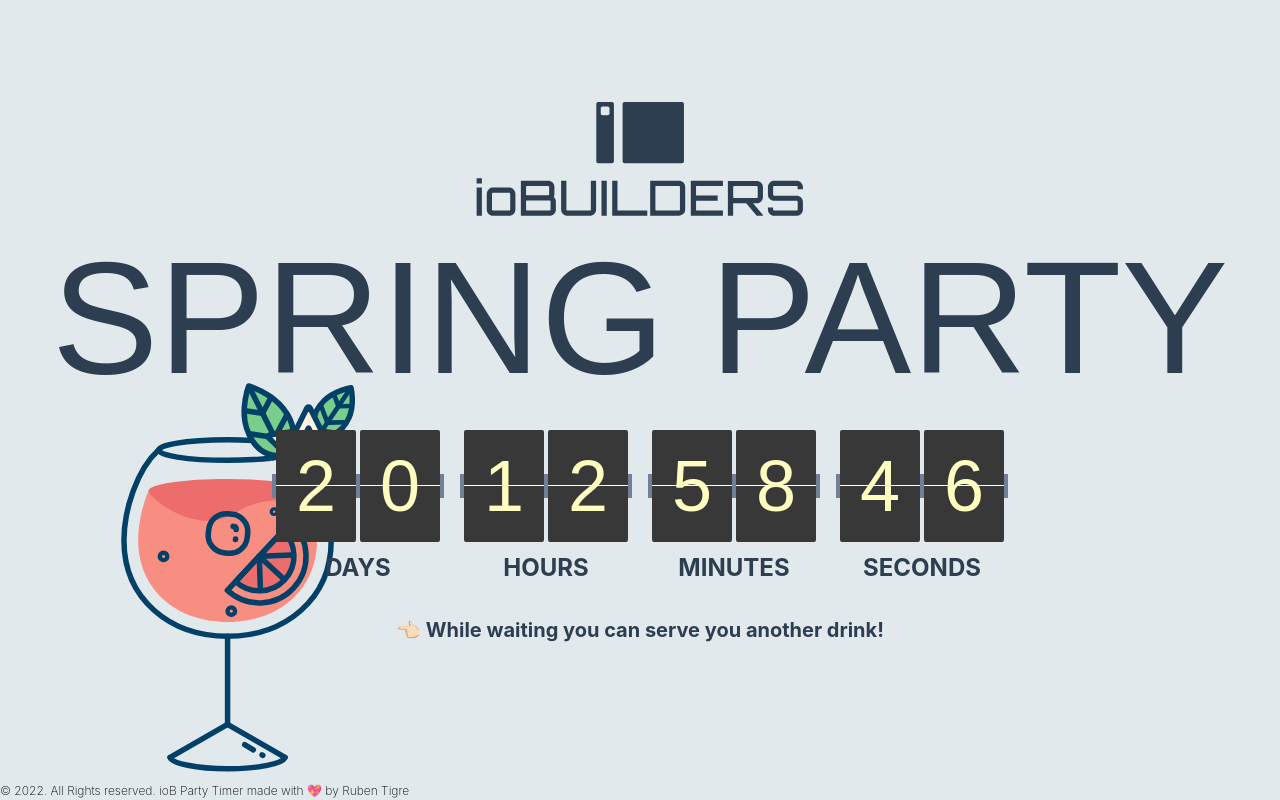
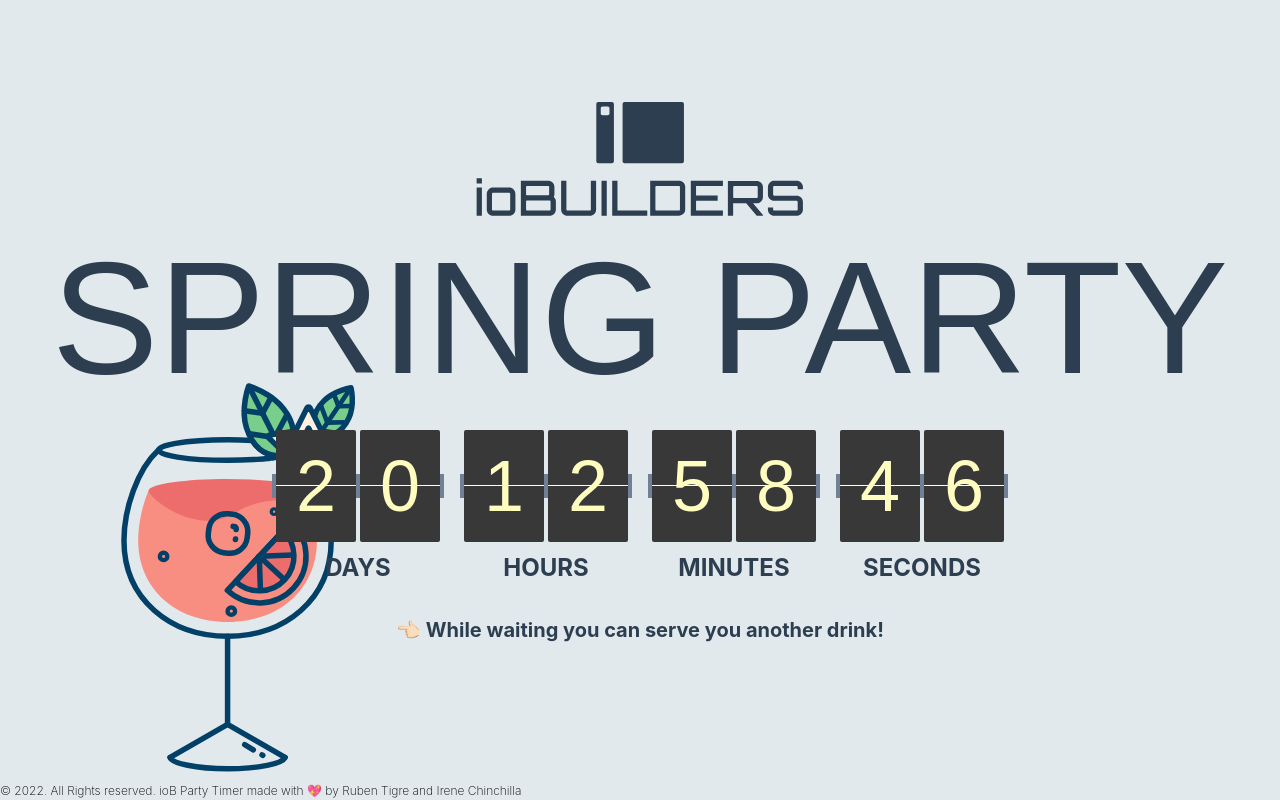
Before and after one commit to TigreDev/iob-spring-party, a React (Create React App) app: page / in a window 1280 px wide. Built offline with nearby package versions, Linux system fonts and the light colour scheme; a web font is replaced by a local one.

Commit message:
added irene on the footer

```diff
--- a/src/pages/landing.tsx
+++ b/src/pages/landing.tsx
@@ -51,7 +51,7 @@
         bottom={{ md: 0 }}
         mt={{ base: 8, md: 0 }}
       >
-        © 2022. All Rights reserved. ioB Party Timer made with 💖 by Ruben Tigre
+        © 2022. All Rights reserved. ioB Party Timer made with 💖 by Ruben Tigre and Irene Chinchilla
       </Text>
     </Flex>
   );
```
